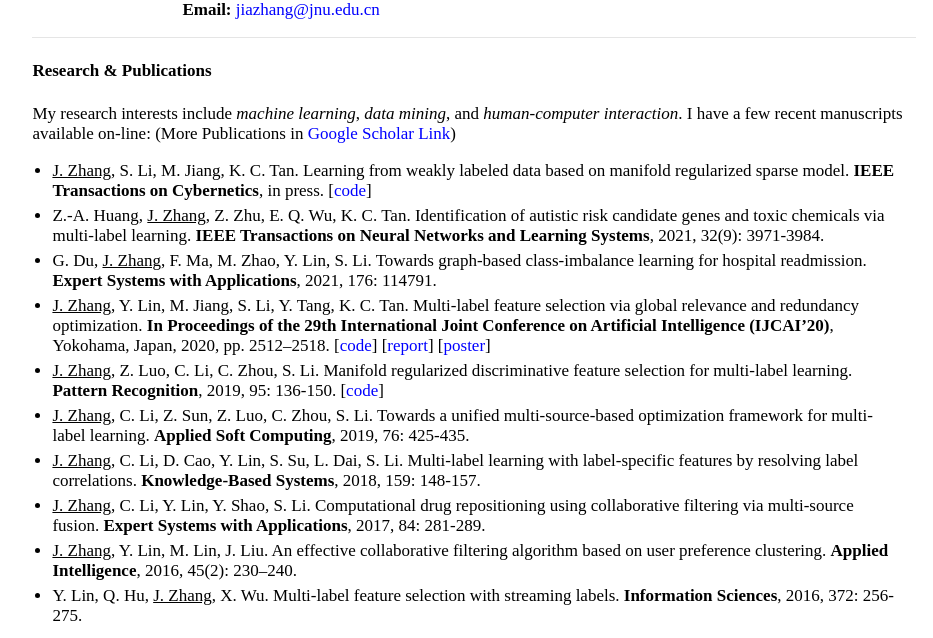
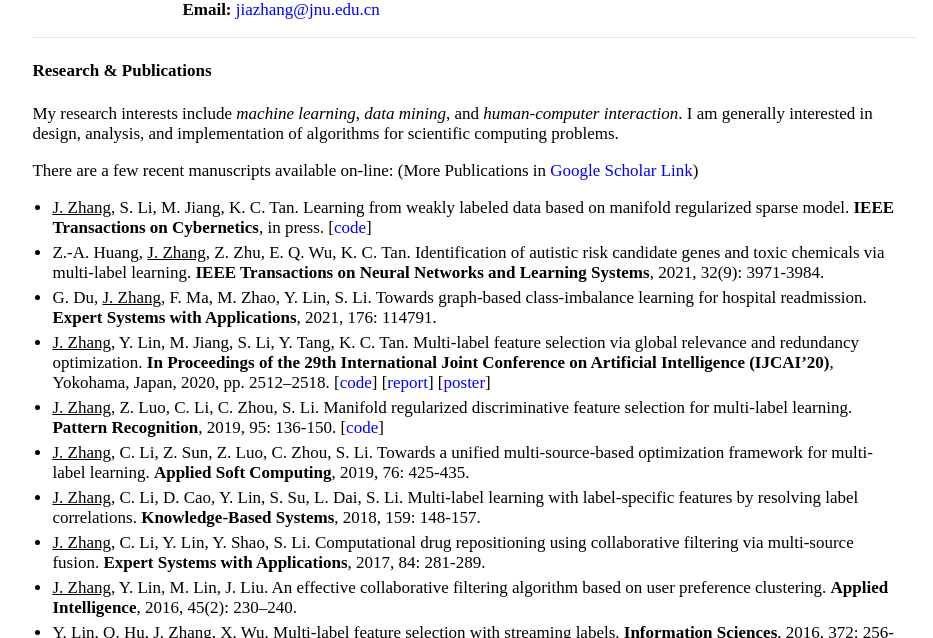
Before and after one commit to jiazhang-ml/jiazhang-ml.github.io, a Jekyll site: the page built from index.md, in a window 1280 px wide and 900 px high, cut to the strip 262-900 px from the top of the window. Shown: the whole strip, without its empty margins (166-1099 px from the left). Built offline with Jekyll 4.4.1, drawn with Linux system fonts in a browser that asks for light colours.

Commit message:
Update index.md

```diff
--- a/index.md
+++ b/index.md
@@ -15,7 +15,9 @@ I received the Ph.D. degree from the School of Informatics, Xiamen University, X
 
 #### Research & Publications
 
-My research interests include *machine learning*, *data mining*, and *human-computer interaction*. I have a few recent manuscripts available on-line: (More Publications in [Google Scholar Link](https://scholar.google.com/citations?user=yBaTk-gAAAAJ&hl=en))
+My research interests include *machine learning*, *data mining*, and *human-computer interaction*. I am generally interested in design, analysis, and implementation of algorithms for scientific computing problems.
+
+There are a few recent manuscripts available on-line: (More Publications in [Google Scholar Link](https://scholar.google.com/citations?user=yBaTk-gAAAAJ&hl=en))
 
 * <u>J. Zhang</u>, S. Li, M. Jiang, K. C. Tan. Learning from weakly labeled data based on manifold regularized sparse model. **IEEE Transactions on Cybernetics**, in press. [[code](MSWL-master.zip)]
 * Z.-A. Huang, <u>J. Zhang</u>, Z. Zhu, E. Q. Wu, K. C. Tan. Identification of autistic risk candidate genes and toxic chemicals via multi-label learning. **IEEE Transactions on Neural Networks and Learning Systems**, 2021, 32(9): 3971-3984.
```
